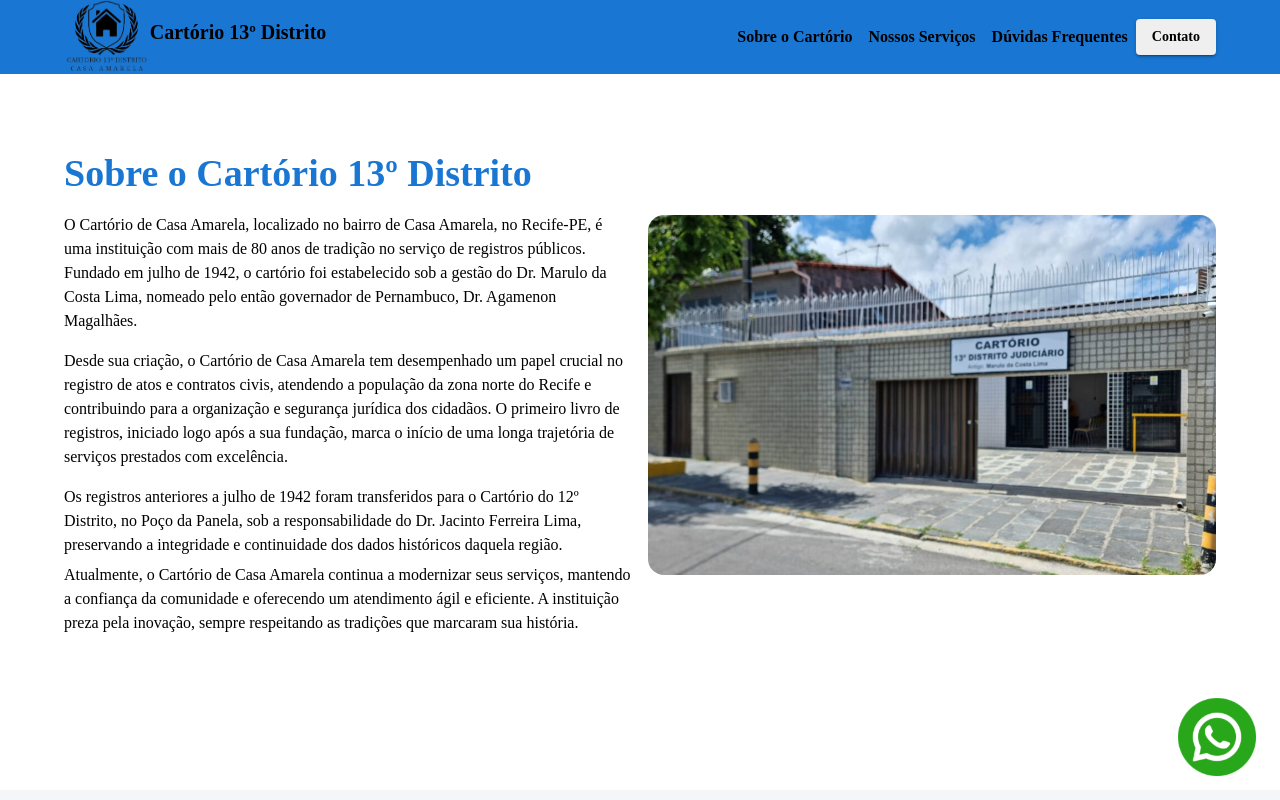
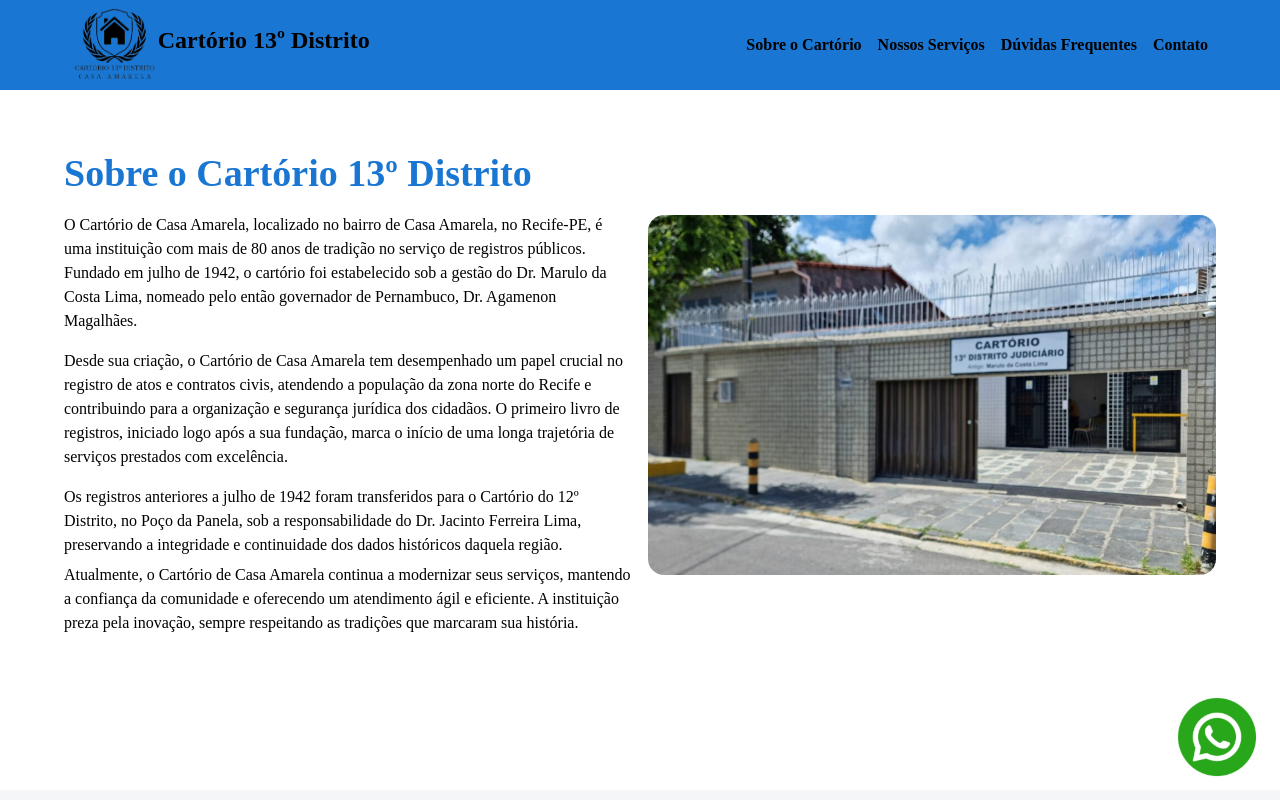
Before and after one commit to tmz81/spa-cartorio, a React (Vite) app: page / in a window 1280 px wide. Shown: the top 800 px of the page. Built offline with nearby package versions, Linux system fonts and the light colour scheme.

Commit message:
adjustesd

```diff
--- a/src/components/NavBar.jsx
+++ b/src/components/NavBar.jsx
@@ -12,7 +12,12 @@ import { useEffect, useState } from "react";
 import logo from "../../src/assets/logo.png";
 import { formatId } from "../functions/FormatID";
 
-const pages = ["Sobre o Cartório", "Nossos Serviços", "Dúvidas Frequentes"];
+const pages = [
+  "Sobre o Cartório",
+  "Nossos Serviços",
+  "Dúvidas Frequentes",
+  "Contato",
+];
 
 export default function NavBar() {
   const [anchorElNav, setAnchorElNav] = useState(null);
@@ -66,12 +71,12 @@ export default function NavBar() {
             href="#"
             sx={{
               display: { xs: "none", md: "flex" },
-              mr: 2,
               fontFamily: "Montserrat",
               caretColor: "transparent",
               fontWeight: 700,
               color: "inherit",
               textDecoration: "none",
+              p: 1,
             }}
           >
             <Box
@@ -81,11 +86,11 @@ export default function NavBar() {
               sx={{
                 height: 74,
                 userSelect: "default",
-                cursor: "default",
+                cursor: "pointer",
                 caretColor: "transparent",
               }}
             />
-            <Typography variant="h6" gutterBottom fontWeight={600} pt={2}>
+            <Typography variant="h5" gutterBottom fontWeight={600} pt={2}>
               Cartório 13º Distrito
             </Typography>
           </Box>
@@ -128,9 +133,7 @@ export default function NavBar() {
                     sx={{
                       my: 2,
                       color:
-                        activeSection === page.toLowerCase()
-                          ? "#FFF"
-                          : "black",
+                        activeSection === page.toLowerCase() ? "#FFF" : "black",
                       display: "flex",
                       textTransform: "none",
                       fontWeight: "bold",
@@ -208,23 +211,6 @@ export default function NavBar() {
               </Button>
             ))}
           </Box>
-
-          <Button
-            href="#footer"
-            variant="contained"
-            sx={{
-              display: { xs: "none", md: "flex" },
-              backgroundColor: "ButtonFace",
-              color: "black",
-              fontWeight: 700,
-              textTransform: "none",
-              "&:hover": {
-                backgroundColor: "blue",
-              },
-            }}
-          >
-            Contato
-          </Button>
         </Toolbar>
       </Container>
     </AppBar>
```
